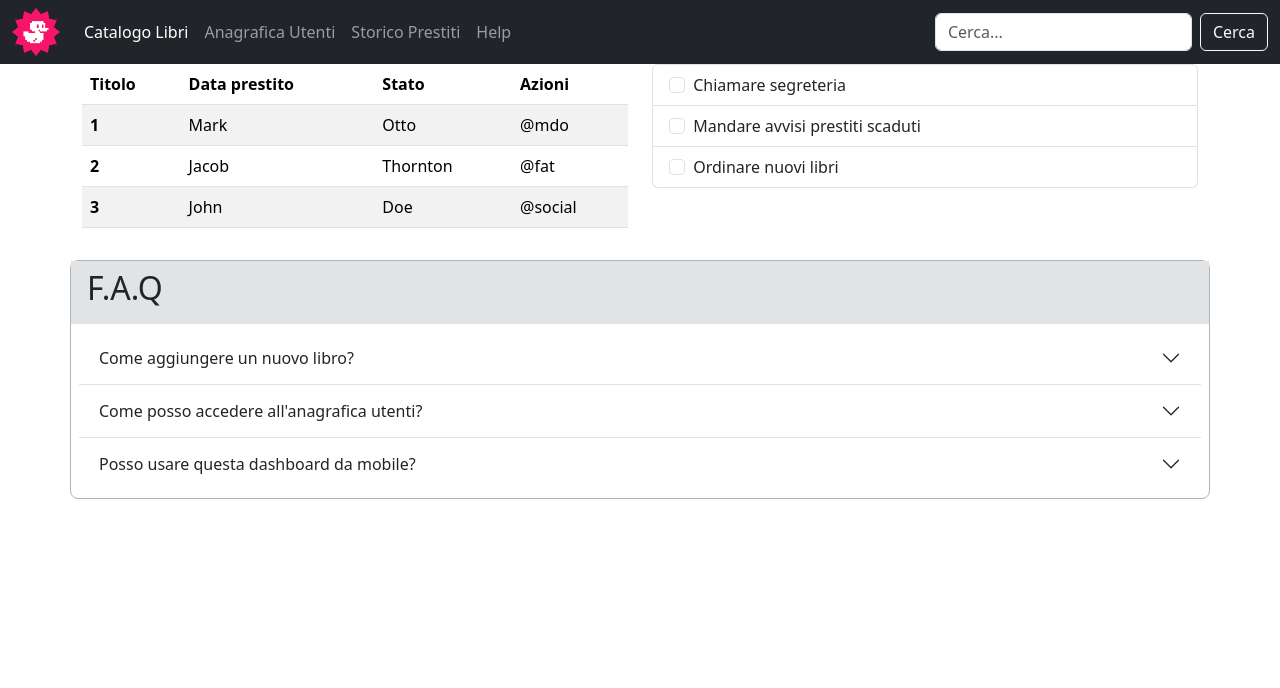
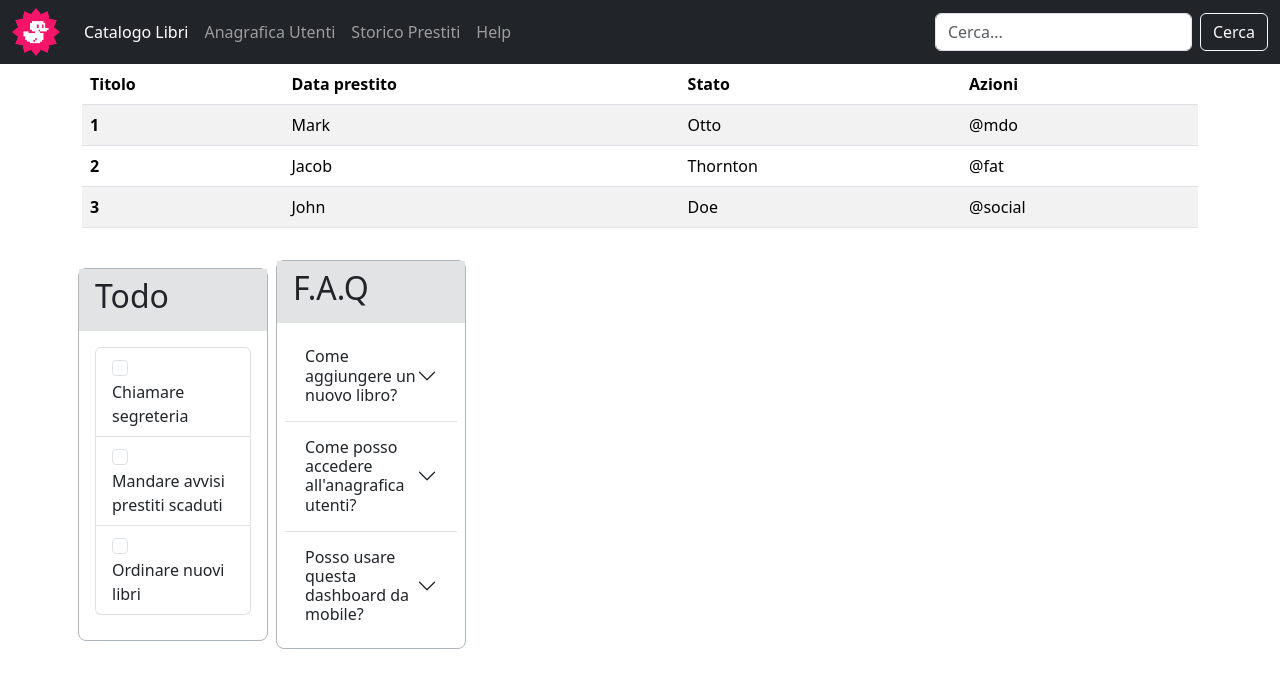
Before and after one commit to NicholasLupo/html-css-bootstrap-dashboard, a plain HTML site: page index.html in a window 1280 px wide. Drawn offline with nearby package versions, Linux system fonts and the light colour scheme.

Commit message:
add header todo list

```diff
--- a/index.html
+++ b/index.html
@@ -46,7 +46,7 @@
     <main>
         <div class="container">
             <div class="row">
-                <div class="table col">
+                <div class="table col-12 col-lg-10">
                     <table class="table table-striped">
                         <thead>
                             <tr>
@@ -78,7 +78,13 @@
                         </tbody>
                     </table>
                 </div>
-                <div class="list col">
+                <div class="todo col-12 col-lg-2 border border-dark-subtle rounded-3 p-0 m-2">
+                    <header class="p-2 bg-secondary-subtle">
+                        <div class="title px-2">
+                            <h2>Todo</h2>
+                        </div>
+                    </header>
+                    <div class="list p-3">
                         <ul class="list-group">
                             <li class="list-group-item">
                                 <input class="form-check-input me-1" type="checkbox" value="" id="firstCheckbox">
@@ -86,7 +92,8 @@
                             </li>
                             <li class="list-group-item">
                                 <input class="form-check-input me-1" type="checkbox" value="" id="secondCheckbox">
-                            <label class="form-check-label" for="secondCheckbox">Mandare avvisi prestiti scaduti</label>
+                                <label class="form-check-label" for="secondCheckbox">Mandare avvisi prestiti
+                                    scaduti</label>
                             </li>
                             <li class="list-group-item">
                                 <input class="form-check-input me-1" type="checkbox" value="" id="thirdCheckbox">
@@ -94,13 +101,14 @@
                             </li>
                         </ul>
                     </div>
-                <div class="faq border border-dark-subtle rounded-3 p-0">
-                    <header class="border-bottom p-2 bg-secondary-subtle">
+                </div>
+                <div class="faq col-12 col-lg-2 border border-dark-subtle rounded-3 p-0">
+                    <header class="p-2 bg-secondary-subtle">
                         <div class="title px-2">
                             <h2>F.A.Q</h2>
                         </div>
                     </header>
-                    <div class="accordion col m-2">
+                    <div class="accordion m-2">
                         <div class="accordion accordion-flush" id="accordionFlushExample">
                             <div class="accordion-item">
                                 <h2 class="accordion-header">
```
Lines whose indentation alone changed are shown as unchanged.
